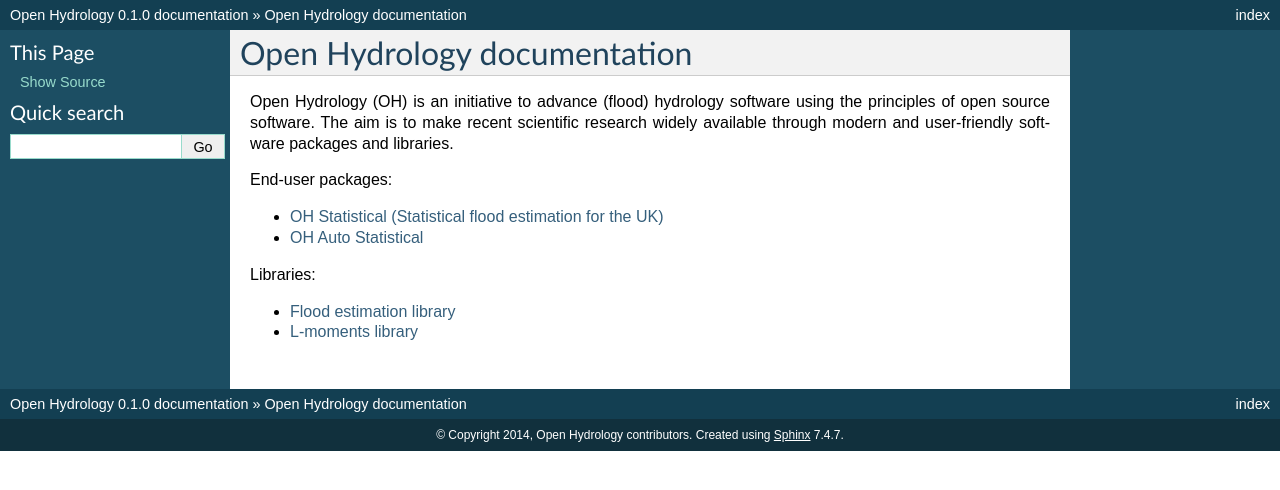
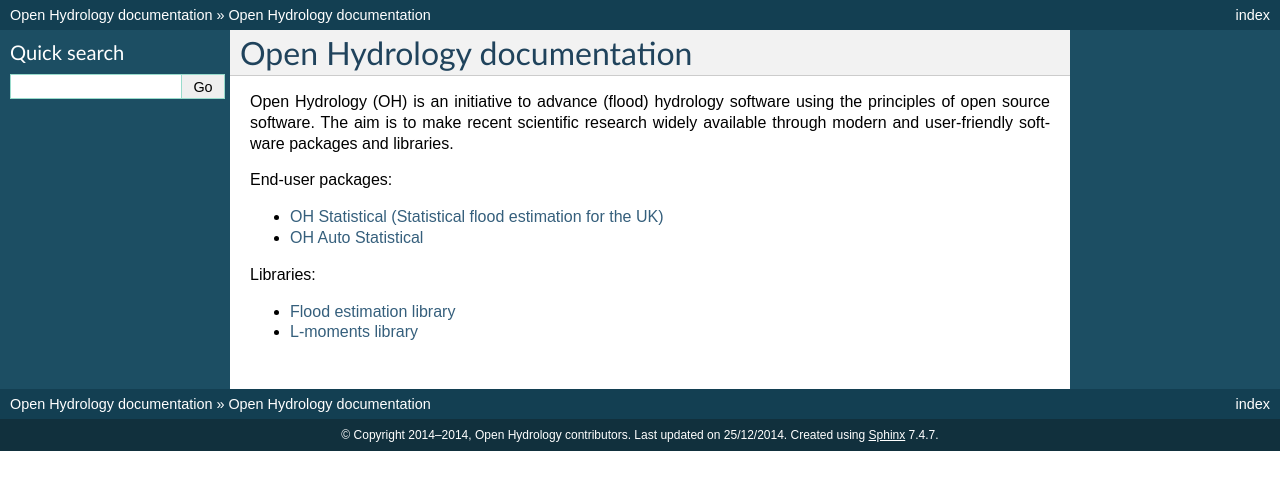
Before and after one commit to OpenHydrology/docs, a Sphinx documentation site: the page built from docs/source/index.rst, in a window 1280 px wide. Shown: the top 490 px of the page. Built offline with Sphinx 7.4.7, drawn with Linux system fonts in a browser that asks for light colours.

Commit message:
Doc conf tweaks

```diff
--- a/docs/source/conf.py
+++ b/docs/source/conf.py
@@ -15,6 +15,7 @@
 
 import sys
 import os
+from datetime import date
 
 # If extensions (or modules to document with autodoc) are in another directory,
 # add these directories to sys.path here. If the directory is relative to the
@@ -48,7 +49,7 @@
 
 # General information about the project.
 project = 'Open Hydrology'
-copyright = '2014, Open Hydrology contributors'
+copyright = '2014‒{}, Open Hydrology contributors'.format(date.today().year)
 
 # The version info for the project you're documenting, acts as replacement for
 # |version| and |release|, also used in various other places throughout the
@@ -114,7 +115,7 @@
 
 # The name for this set of Sphinx documents.  If None, it defaults to
 # "<project> v<release> documentation".
-#html_title = None
+html_title = "Open Hydrology documentation"
 
 # A shorter title for the navigation bar.  Default is the same as html_title.
 #html_short_title = None
@@ -140,7 +141,7 @@
 
 # If not '', a 'Last updated on:' timestamp is inserted at every page bottom,
 # using the given strftime format.
-#html_last_updated_fmt = '%b %d, %Y'
+html_last_updated_fmt = '%d/%m/%Y'
 
 # If true, SmartyPants will be used to convert quotes and dashes to
 # typographically correct entities.
@@ -163,7 +164,7 @@
 #html_split_index = False
 
 # If true, links to the reST sources are added to the pages.
-#html_show_sourcelink = True
+html_show_sourcelink = False
 
 # If true, "Created using Sphinx" is shown in the HTML footer. Default is True.
 #html_show_sphinx = True
```
